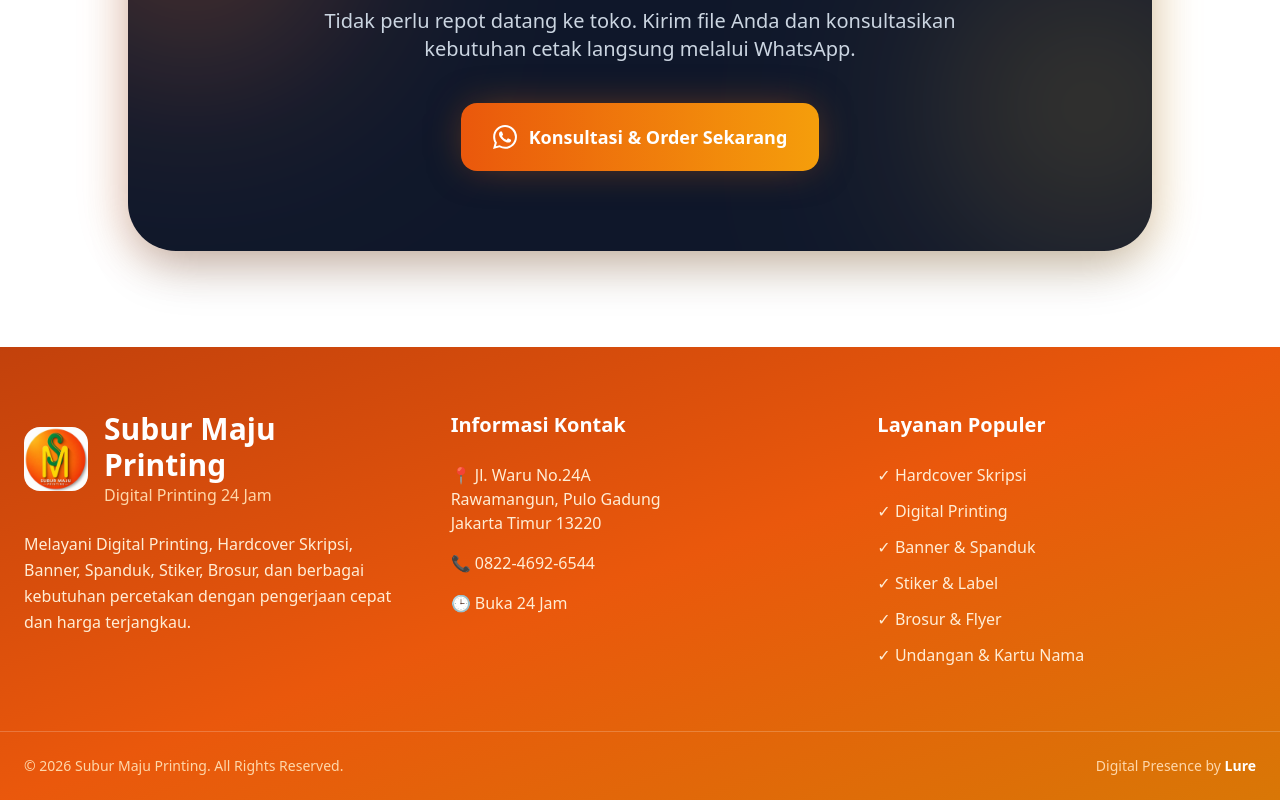
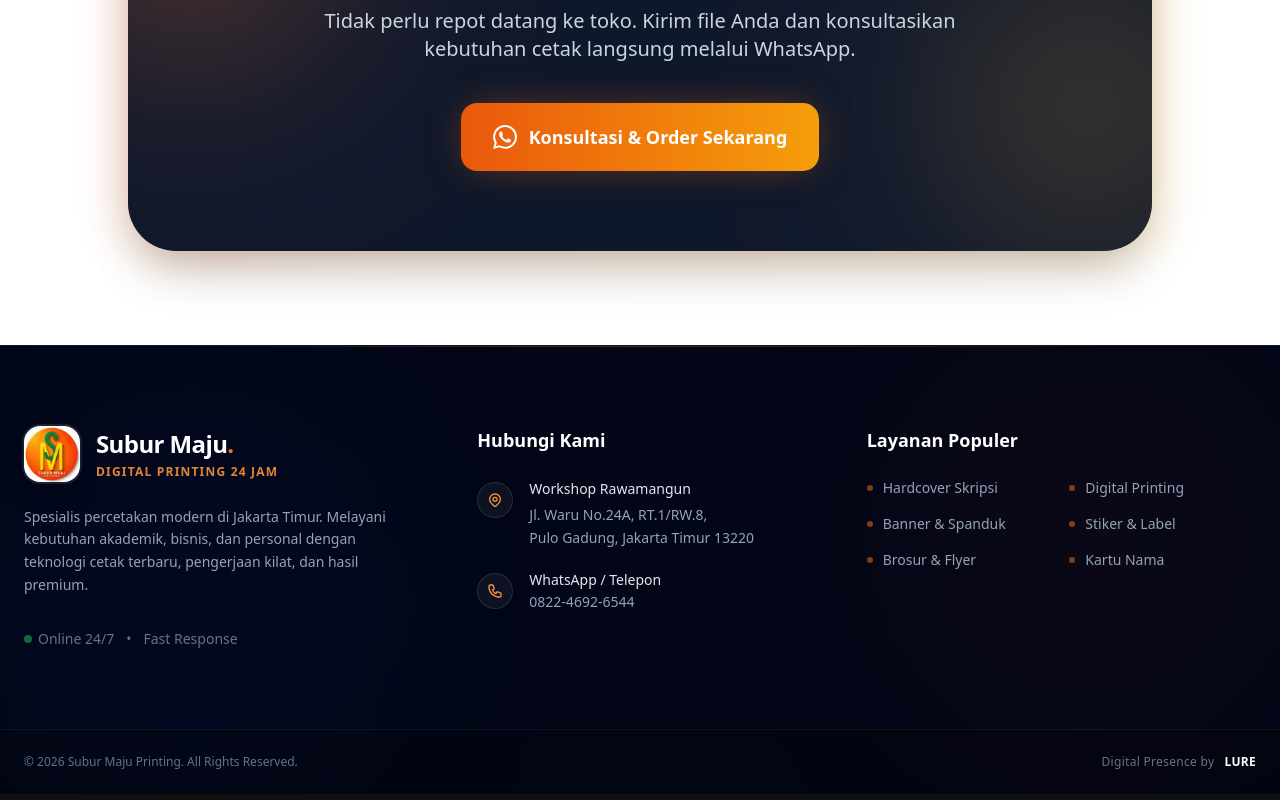
Before and after one commit to Heroness1/daycreed-inframe, a Next.js app: page /testing in a window 1280 px wide. Shown: the part 5452-6252 px from the top of the page. Built offline with nearby package versions, Linux system fonts and the light colour scheme.

Commit message:
Revamp footer with new layout and styling
Updated footer design with new styles and content.

```diff
--- a/pages/testing.js
+++ b/pages/testing.js
@@ -464,52 +464,98 @@ export default function Home() {
 
 
 
-        {/* ================= FOOTER ================= */}
-        <footer className="bg-gradient-to-br from-orange-700 via-orange-600 to-amber-600 text-white">
-          <div className="max-w-7xl mx-auto px-6 py-16">
-            <div className="grid md:grid-cols-3 gap-12">
-              <div>
+                {/* ================= FOOTER ================= */}
+        <footer className="bg-slate-950 text-slate-300 border-t border-slate-900 relative overflow-hidden mt-[-2px]">
+          {/* Efek Glow Halus di Batas Atas Footer */}
+          <div className="absolute top-0 left-1/2 -translate-x-1/2 w-3/4 h-px bg-gradient-to-r from-transparent via-orange-500/30 to-transparent"></div>
+
+          {/* Ambient Background Blur */}
+          <div className="absolute top-0 right-0 w-96 h-96 bg-orange-600/5 rounded-full blur-[120px] pointer-events-none"></div>
+          <div className="absolute bottom-0 left-0 w-96 h-96 bg-blue-600/5 rounded-full blur-[120px] pointer-events-none"></div>
+
+          <div className="max-w-7xl mx-auto px-6 py-20 relative z-10">
+            <div className="grid md:grid-cols-12 gap-12 lg:gap-8">
+
+              {/* Kolom 1: Brand (Lebih Lebar) */}
+              <div className="md:col-span-5 lg:col-span-4">
                 <div className="flex items-center gap-4 mb-6">
-                  <img src="/avatar.png" alt="Logo Subur Maju Printing" className="w-16 h-16 rounded-2xl object-cover" />
+                  <img src="/avatar.png" alt="Logo Subur Maju Printing" className="w-14 h-14 rounded-2xl object-cover ring-2 ring-white/10 shadow-xl" />
                   <div>
-                    <h3 className="font-bold text-3xl">Subur Maju Printing</h3>
-                    <p className="text-orange-200">Digital Printing 24 Jam</p>
+                    <h3 className="font-bold text-2xl text-white tracking-tight">Subur Maju<span className="text-orange-500">.</span></h3>
+                    <p className="text-orange-400/90 text-xs font-bold tracking-widest uppercase mt-1">Digital Printing 24 Jam</p>
                   </div>
                 </div>
-                <p className="text-orange-100 leading-relaxed">
-                  Melayani Digital Printing, Hardcover Skripsi, Banner, Spanduk, Stiker, Brosur, dan berbagai kebutuhan percetakan dengan pengerjaan cepat dan harga terjangkau.
+                <p className="text-slate-400 text-sm leading-relaxed mb-8 pr-4">
+                  Spesialis percetakan modern di Jakarta Timur. Melayani kebutuhan akademik, bisnis, dan personal dengan teknologi cetak terbaru, pengerjaan kilat, dan hasil premium.
                 </p>
-              </div>
-              <div>
-                <h3 className="font-bold text-xl mb-6">Informasi Kontak</h3>
-                <div className="space-y-4 text-orange-100">
-                  <address className="not-italic">
-                    <span aria-hidden="true">📍</span> Jl. Waru No.24A<br />Rawamangun, Pulo Gadung<br />Jakarta Timur 13220
-                  </address>
-                  <p><span aria-hidden="true">📞</span> 0822-4692-6544</p>
-                  <p><span aria-hidden="true">🕒</span> Buka 24 Jam</p>
+                {/* Social Proof / Trust Badge mini */}
+                <div className="flex items-center gap-3 text-sm text-slate-500 font-medium">
+                  <span className="flex items-center gap-1.5">
+                    <span className="w-2 h-2 rounded-full bg-green-500 animate-pulse"></span>
+                    Online 24/7
+                  </span>
+                  <span>•</span>
+                  <span>Fast Response</span>
                 </div>
               </div>
-              <div>
-                <h3 className="font-bold text-xl mb-6">Layanan Populer</h3>
-                <ul className="space-y-3 text-orange-100">
-                  <li><span aria-hidden="true">✓</span> Hardcover Skripsi</li>
-                  <li><span aria-hidden="true">✓</span> Digital Printing</li>
-                  <li><span aria-hidden="true">✓</span> Banner & Spanduk</li>
-                  <li><span aria-hidden="true">✓</span> Stiker & Label</li>
-                  <li><span aria-hidden="true">✓</span> Brosur & Flyer</li>
-                  <li><span aria-hidden="true">✓</span> Undangan & Kartu Nama</li>
+
+              {/* Kolom 2: Kontak */}
+              <div className="md:col-span-4 lg:col-span-4 lg:pl-8">
+                <h3 className="font-semibold text-lg text-white mb-6">Hubungi Kami</h3>
+                <ul className="space-y-5">
+                  <li className="flex items-start gap-4">
+                    <div className="mt-1 w-9 h-9 rounded-full bg-white/5 border border-white/10 flex items-center justify-center flex-shrink-0 text-orange-400">
+                      <svg className="w-4 h-4" fill="none" viewBox="0 0 24 24" stroke="currentColor" strokeWidth="2">
+                        <path strokeLinecap="round" strokeLinejoin="round" d="M17.657 16.657L13.414 20.9a1.998 1.998 0 01-2.827 0l-4.243-4.243a8 8 0 1111.314 0z" />
+                        <path strokeLinecap="round" strokeLinejoin="round" d="M15 11a3 3 0 11-6 0 3 3 0 016 0z" />
+                      </svg>
+                    </div>
+                    <address className="not-italic text-slate-400 text-sm leading-relaxed">
+                      <strong className="text-slate-200 font-medium block mb-1">Workshop Rawamangun</strong>
+                      Jl. Waru No.24A, RT.1/RW.8,<br />Pulo Gadung, Jakarta Timur 13220
+                    </address>
+                  </li>
+                  <li className="flex items-center gap-4">
+                    <div className="w-9 h-9 rounded-full bg-white/5 border border-white/10 flex items-center justify-center flex-shrink-0 text-orange-400">
+                      <svg className="w-4 h-4" fill="none" viewBox="0 0 24 24" stroke="currentColor" strokeWidth="2">
+                        <path strokeLinecap="round" strokeLinejoin="round" d="M3 5a2 2 0 012-2h3.28a1 1 0 01.948.684l1.498 4.493a1 1 0 01-.502 1.21l-2.257 1.13a11.042 11.042 0 005.516 5.516l1.13-2.257a1 1 0 011.21-.502l4.493 1.498a1 1 0 01.684.949V19a2 2 0 01-2 2h-1C9.716 21 3 14.284 3 6V5z" />
+                      </svg>
+                    </div>
+                    <div>
+                      <strong className="text-slate-200 font-medium block text-sm mb-0.5">WhatsApp / Telepon</strong>
+                      <p className="text-slate-400 text-sm">0822-4692-6544</p>
+                    </div>
+                  </li>
                 </ul>
               </div>
+
+              {/* Kolom 3: Layanan Pintas */}
+              <div className="md:col-span-3 lg:col-span-4">
+                <h3 className="font-semibold text-lg text-white mb-6">Layanan Populer</h3>
+                <ul className="grid grid-cols-1 sm:grid-cols-2 gap-y-4 gap-x-4 text-sm text-slate-400">
+                  {['Hardcover Skripsi', 'Digital Printing', 'Banner & Spanduk', 'Stiker & Label', 'Brosur & Flyer', 'Kartu Nama'].map((item, i) => (
+                    <li key={i} className="flex items-center gap-2.5 group cursor-pointer hover:text-orange-400 transition-colors">
+                      <span className="w-1.5 h-1.5 rounded-full bg-orange-500/50 group-hover:bg-orange-400 group-hover:scale-150 transition-all"></span>
+                      {item}
+                    </li>
+                  ))}
+                </ul>
+              </div>
+
             </div>
           </div>
-          <div className="border-t border-white/20 py-6">
-            <div className="max-w-7xl mx-auto px-6 flex flex-col md:flex-row justify-between items-center gap-3 text-sm text-orange-200">
+
+          {/* Bottom Bar: Copyright & Credit */}
+          <div className="border-t border-white/5 bg-black/20">
+            <div className="max-w-7xl mx-auto px-6 py-6 flex flex-col md:flex-row justify-between items-center gap-4 text-xs text-slate-500">
               <p>© {new Date().getFullYear()} Subur Maju Printing. All Rights Reserved.</p>
-              <p>Digital Presence by <span className="font-semibold text-white">Lure</span></p>
+              <p className="flex items-center gap-1.5 tracking-wide">
+                Digital Presence by <span className="font-semibold text-white ml-1 hover:text-orange-400 transition-colors cursor-pointer">LURE</span>
+              </p>
             </div>
           </div>
         </footer>
+
 
         {/* ================= FLOATING WHATSAPP ================= */}
         <a
```
